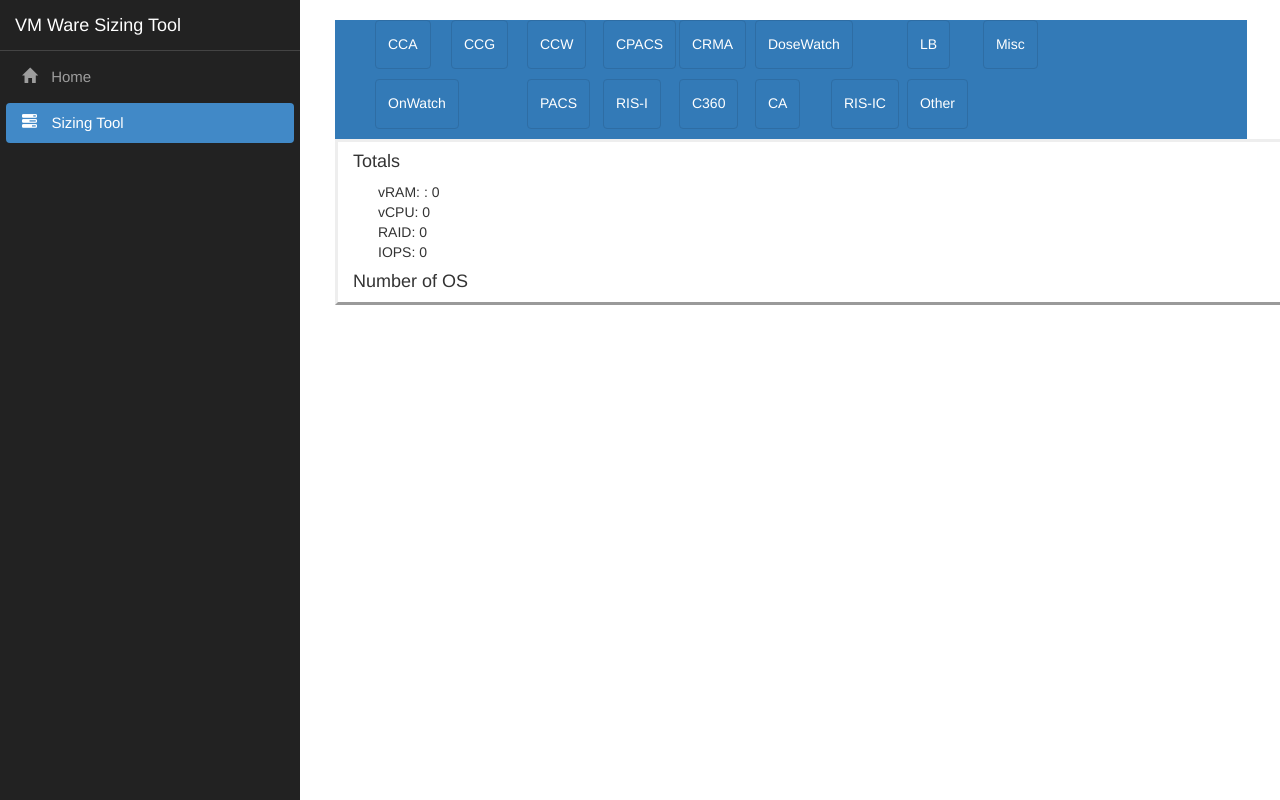
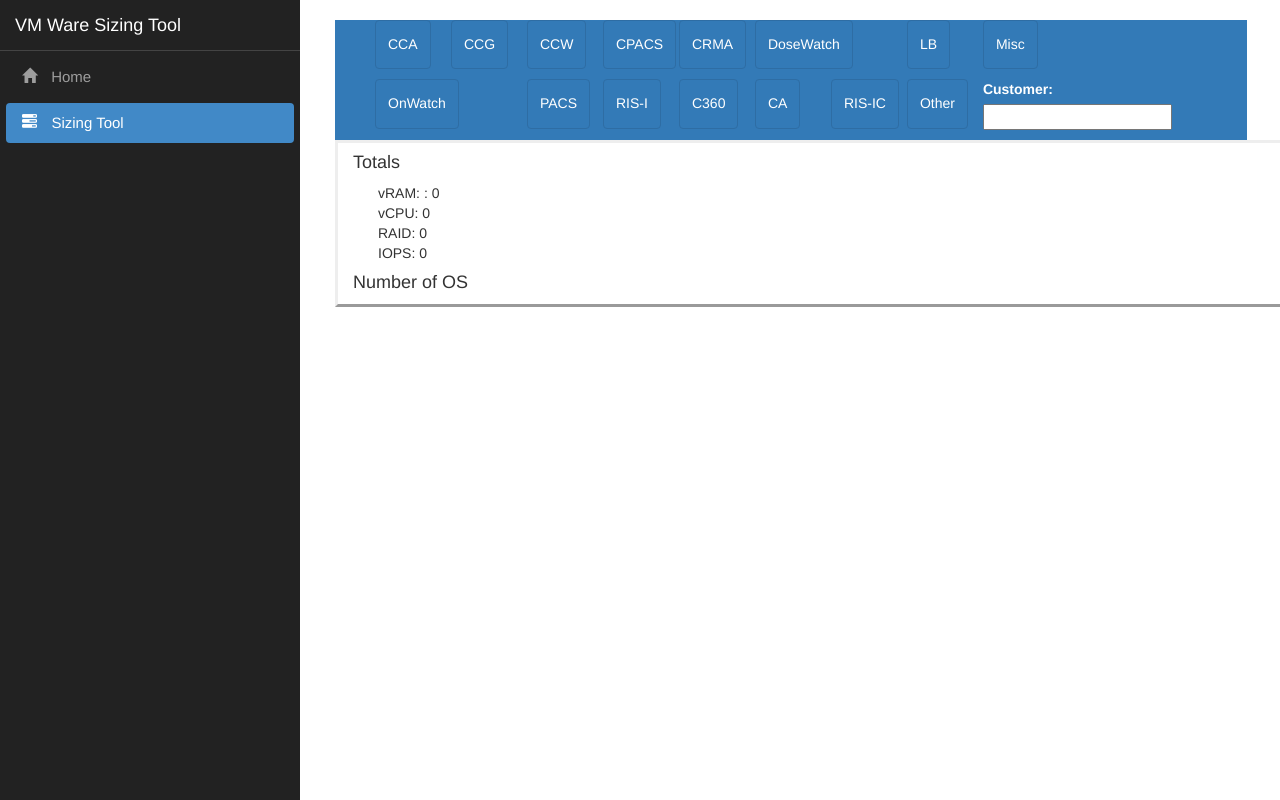
Before and after one commit to lucian044/SizingTool, an Angular app: page /tool in a window 1280 px wide. Shown: the top 800 px of the page. Built offline with nearby package versions, Linux system fonts and the light colour scheme.

Commit message:
put customer name and date on top of printout

```diff
--- a/src/app/components/sizingtool/sizingtool.component.html
+++ b/src/app/components/sizingtool/sizingtool.component.html
@@ -153,6 +153,11 @@
           aria-controls="collapseOther">
           <h5>Other</h5>
         </button>
+      </p>
+    </div>
+    <div class="col-md-1">
+      <p style="margin-left: 0 auto">
+        <label style="color: white">Customer:</label><input type="text" [(ngModel)]="customerName">
       </p>
     </div>
   </div>
@@ -730,6 +735,7 @@
   </div>
   <div class="row noscreen">
     <div class="col-md-12">
+      <h3>{{ customerName }} | {{ dateString }}</h3>
       <h4>Selected VMs</h4>
       <table style="width: 100%">
         <tr>
@@ -793,10 +799,10 @@
       <h4>Number of OS</h4>
       <table>
         <tr>
-            <th *ngFor="let opt of possibleOS" >{{ opt }}</th>
+          <th *ngFor="let opt of possibleOS">{{ opt }}</th>
         </tr>
         <tr>
-            <td *ngFor="let opt of numPossibleOS" >{{ opt }}</td>
+          <td *ngFor="let opt of numPossibleOS">{{ opt }}</td>
         </tr>
       </table>
     </div>
--- a/src/app/components/sizingtool/sizingtool.component.ts
+++ b/src/app/components/sizingtool/sizingtool.component.ts
@@ -50,6 +50,10 @@
   OsObject: any = {};
   selected: any = [];
 
+  customerName: any = "";
+  currentDate: Date = new Date();
+  dateString: any = "";
+
   vCPUSum: any = 0;
   vRAMSum: any = 0;
   RAIDSum: any = 0;
@@ -58,6 +62,7 @@
   constructor(private dataService: DataService) {
     this.populateData();
     this.setGroups();
+    this.dateString = this.currentDate.toLocaleDateString() + " " + this.currentDate.toLocaleTimeString();
   }
 
   ngOnInit() {
```
Lines whose indentation alone changed are shown as unchanged.
